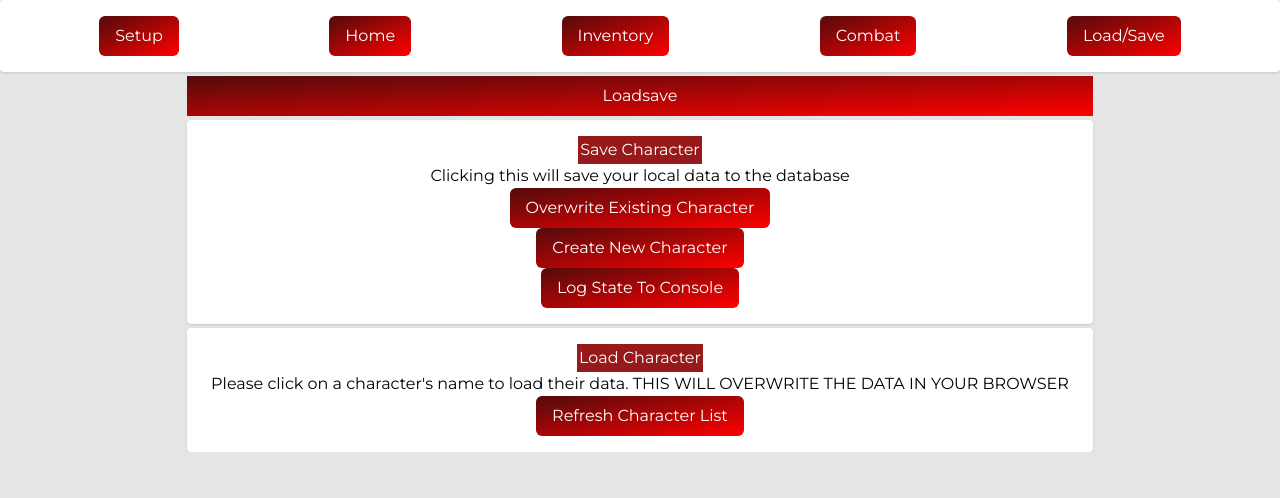
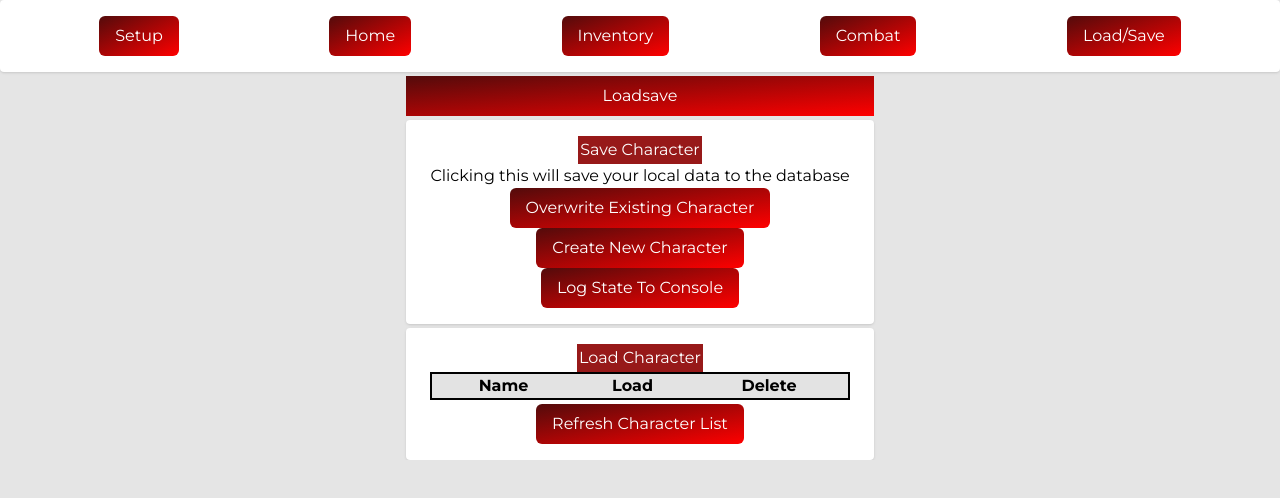
Before and after one commit to DaisyEverard/Cyberpunk-red, a React (Vite) app: page /loadSave in a window 1280 px wide. Shown: the top 498 px of the page. Built offline with nearby package versions, Linux system fonts and the light colour scheme.

Commit message:
add handler for deleting characters (incomplete)

```diff
--- a/src/components/large_components/loadSave/LoadCharacter.tsx
+++ b/src/components/large_components/loadSave/LoadCharacter.tsx
@@ -1,8 +1,10 @@
 import { useContext, useState } from 'react';
+
+import { AxiosError } from 'axios';
 
 import { CharacterContext } from '../../../context/Character';
 import { CharacterType } from '../../../types/types';
-import { NameAndID, handleGet, handleGetNamesAndIDs } from '../../../utils/apiCalls';
+import { NameAndID, handleDeleteCharacter, handleGet, handleGetNamesAndIDs } from '../../../utils/apiCalls';
 import Button from '../../common/Button';
 
 const LoadCharacter = () => {
@@ -10,12 +12,9 @@ const LoadCharacter = () => {
   const { setState } = useContext(CharacterContext);
 
   const handleCharacterLoad = async (id: string, setState: (state: CharacterType) => void) => {
+    try {
       const path = 'document/by_id/' + id;
-    const [data, err] = await handleGet(path);
-    if (err) {
-      throw err;
-    }
-
+      const [data, _] = await handleGet(path);
       const dataObj: CharacterType = {
         id: data._id,
         name: data.name,
@@ -29,6 +28,19 @@ const LoadCharacter = () => {
 
       setState(dataObj);
       console.log('loaded data set to state:', dataObj);
+    } catch (error) {
+      throw error;
+    }
+  };
+
+  const handleCharacterDelete = async (id: string, setState: (state: CharacterType) => void) => {
+    try {
+      const res = await handleDeleteCharacter(id);
+      // setState(/*default state */)
+      // remove deleted from namesAndIDs list
+    } catch (error) {
+      throw error;
+    }
   };
 
   const handleRefreshList = async (setNamesAndIDs: (namesAndIDs: NameAndID[]) => void) => {
@@ -36,7 +48,7 @@ const LoadCharacter = () => {
       const res = await handleGetNamesAndIDs();
       setNamesAndIDs(res.data);
     } catch (error) {
-      throw Error('Bad Tings Happen');
+      throw Error('Something went wrong refreshing list');
     }
   };
 
@@ -45,26 +57,45 @@ const LoadCharacter = () => {
       <div className="flex gap-1">
         <div className="flex flex-col flex-1 items-center">
           <h4 className="bg-none">Load Character</h4>
-          <p>Please click on a character's name to load their data. THIS WILL OVERWRITE THE DATA IN YOUR BROWSER</p>
 
-          <ul>
+          <table>
+            <thead>
+              <tr>
+                <th>Name</th>
+                <th>Load</th>
+                <th>Delete</th>
+              </tr>
+            </thead>
+          </table>
+          <tbody>
             {namesAndIDs ? (
               namesAndIDs.map(character => {
                 return (
-                  <li key={character._id}>
+                  <tr key={character._id}>
+                    <td>{character.name}</td>
+                    <td>
                       <Button
                         variant="noBackground"
                         onClick={() => handleCharacterLoad(character._id, setState)}
                       >
-                      {character.name}
+                        LOAD
                       </Button>
-                  </li>
+                    </td>
+                    <td>
+                      <Button
+                        variant="noBackground"
+                        onClick={() => handleCharacterDelete(character._id, setState)}
+                      >
+                        DELETE
+                      </Button>
+                    </td>
+                  </tr>
                 );
               })
             ) : (
-              <li>NO CHARACTERS FOUND</li>
+              <tr>NO CHARACTERS FOUND</tr>
             )}
-          </ul>
+          </tbody>
 
           <Button
             onClick={() => {
--- a/src/utils/apiCalls.ts
+++ b/src/utils/apiCalls.ts
@@ -3,6 +3,12 @@ import { axiosBaseClient as axios } from './axios';
 export type NameAndID = {
   _id: string;
   name: string;
+};
+
+const handleDeleteCharacter = async (id: string) => {
+  const body = { id: id };
+  console.log(body);
+  return await axios.post('document/delete', JSON.stringify(body));
 };
 
 const handleGetNamesAndIDs = async () => {
@@ -45,4 +51,4 @@ const handlePost = async (path: string, body: string): Promise<[any, Error | nul
   return [response, error];
 };
 
-export { handlePost, handleGet, handleGetNamesAndIDs };
+export { handlePost, handleGet, handleGetNamesAndIDs, handleDeleteCharacter };
```
Lines whose indentation alone changed are shown as unchanged.
